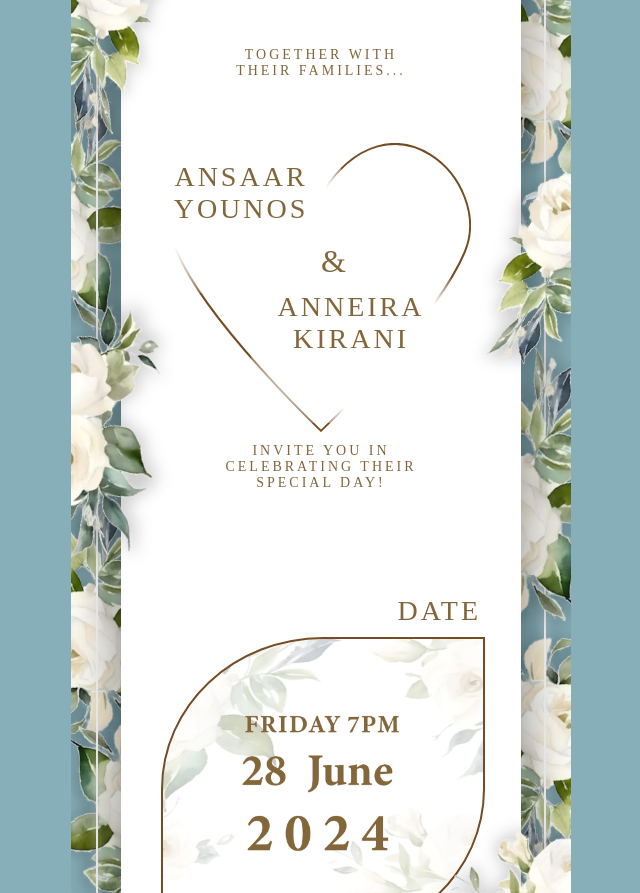
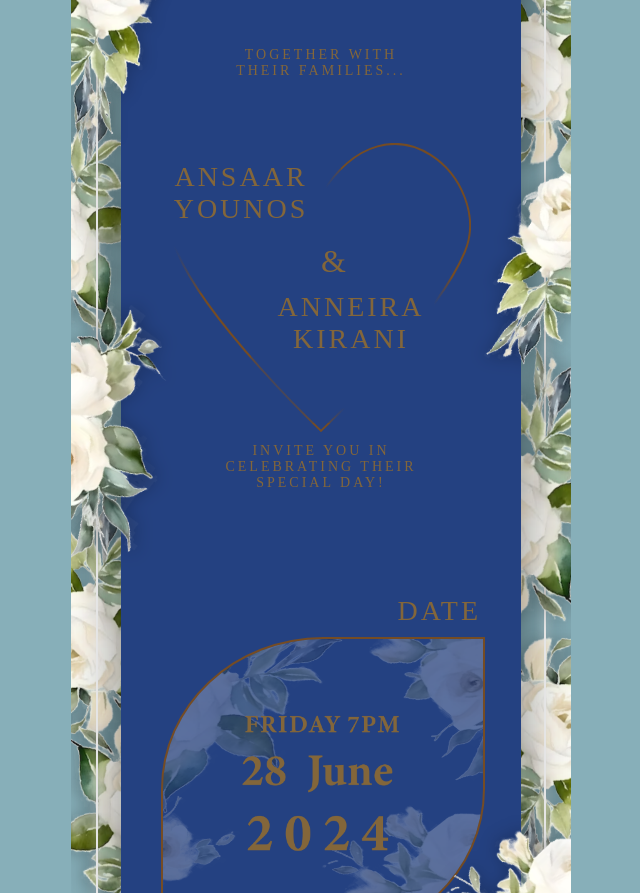
Before and after one commit to ansaaryounos/Engagement-Invitation, a plain HTML site: page index.html in a window 1280 px wide. Shown: the part 833-1726 px from the top of the page, without its empty margins (319-959 px from the left). Drawn offline with Linux system fonts and the dark colour scheme; files whose address does not match are found by name; a web font is replaced by a local one.

Commit message:
dark test

```diff
--- a/style.css
+++ b/style.css
@@ -477,3 +477,10 @@ position: absolute;
     transform: scale(0);
     transition: all 0.4s ease-out; }
 .f28 { transform: scale(1); opacity: 1;}
+
+@media (prefers-color-scheme: dark) {
+    :root {
+        --cream: #244181;
+        --creamAlpha: #24242400;
+    }
+  }
```
